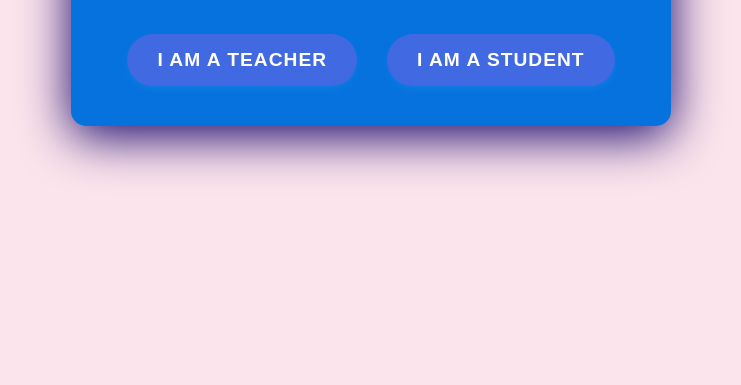
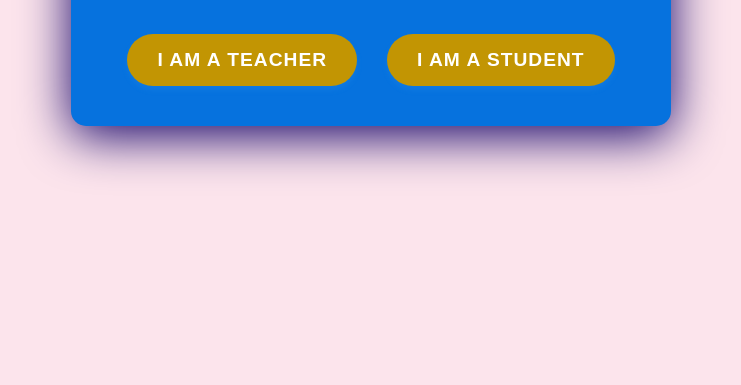
Before and after one commit to deepu135/Attendance-system.github.io, a website: page index.html in a window 1280 px wide. Shown: the part 415-800 px from the top of the page, without its empty margins (269-1010 px from the left). Drawn offline with Linux system fonts and the light colour scheme.

Commit message:
Update homep.css

```diff
--- a/homep.css
+++ b/homep.css
@@ -17,11 +17,7 @@ body {
     min-height: 100vh;
     text-align: center;
 
- /* background-image: linear-gradient(rgba(0, 0, 0, 0.6), rgba(0, 0, 0, 0.6)), url('./images/bghomepage.jpg');
-    background-size: cover;
-    background-position: center;
-    background-repeat: no-repeat;
-    background-attachment: fixed;*/
+
 }
 
 .container {
@@ -64,11 +60,11 @@ h1 {
 }
 
 .teacher-btn {
-    background-color: royalblue;
+    background-color: rgb(194, 149, 3);
 }
 
 .student-btn {
-    background-color: royalblue;
+    background-color: rgb(194, 149, 3);
 }
 
 .animated-btn:hover {
```
